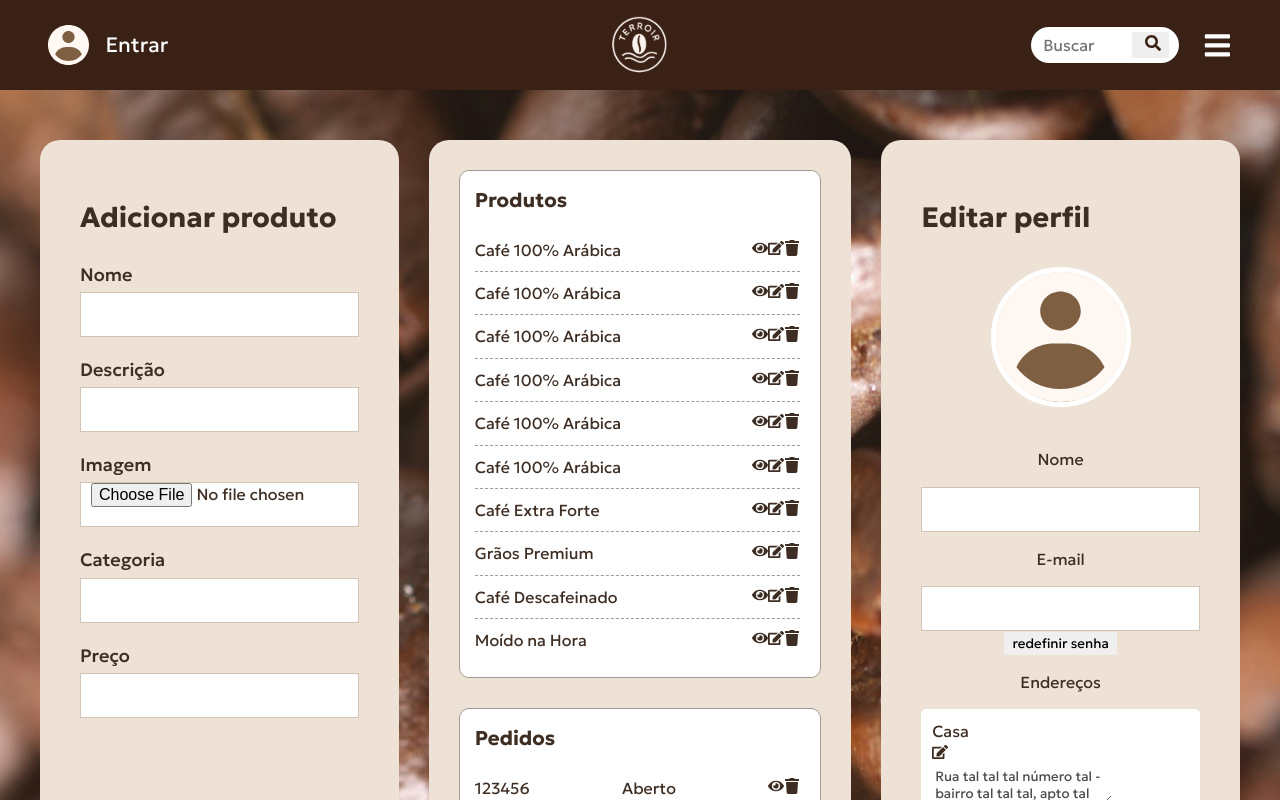
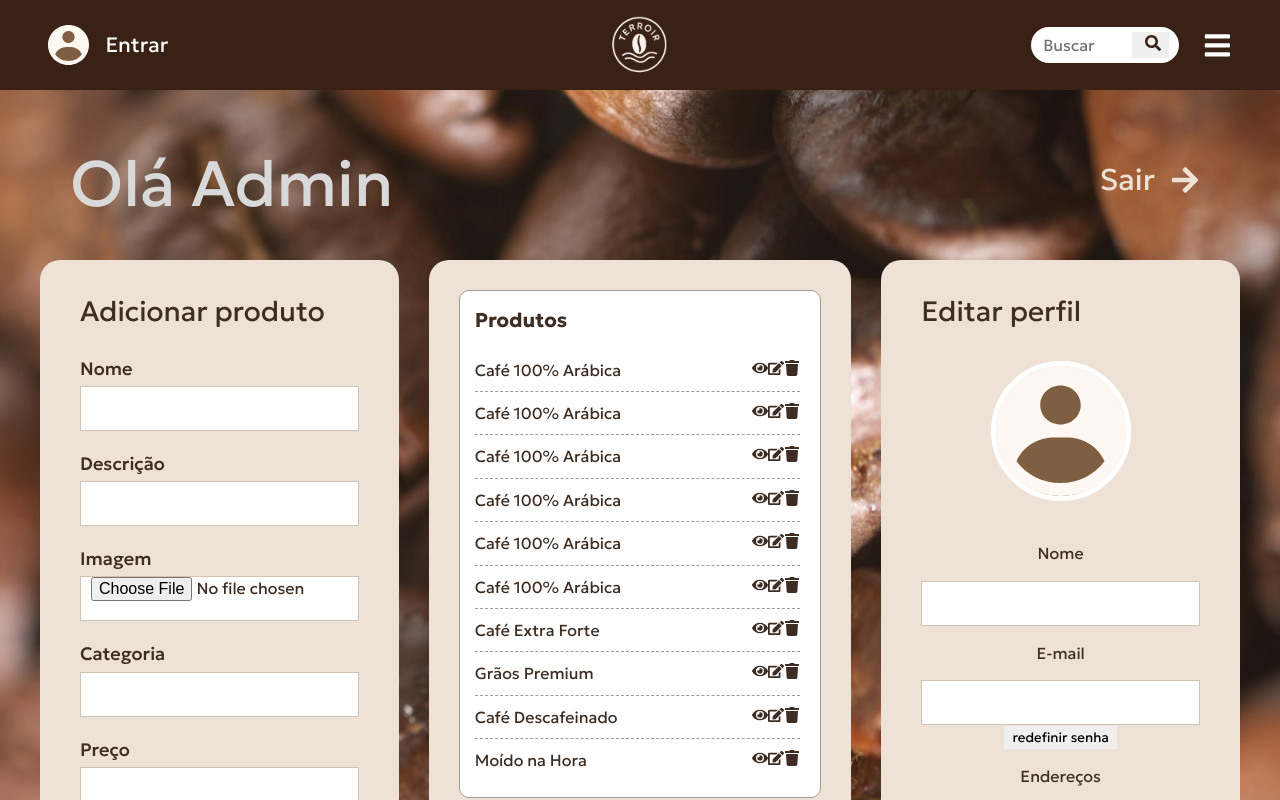
Before and after one commit to ninanovikoffr/Loja-online-cafes-especiais-, a React (Vite) app in the folder FrontEnd/: page /admin in a window 1280 px wide. Shown: the top 800 px of the page. Built offline with nearby package versions, Linux system fonts and the light colour scheme; a web font is replaced by a local one.

Commit message:
Update tela de administrador

```diff
--- a/FrontEnd/src/Pages/Tela_admin/Tela_admin.css
+++ b/FrontEnd/src/Pages/Tela_admin/Tela_admin.css
@@ -30,11 +30,12 @@
     justify-content: space-between;
     align-items: center;
     padding: 100px 80px 30px 40px;
-    margin-top: -80px; /* Puxa o conteúdo para cima, ficando mais alinhado com o protótipo */
+    margin-top: 40px;
+    margin-left:30px; /* Puxa o conteúdo para cima, ficando mais alinhado com o protótipo */
 }
 
 .olaAdmin {
-    font-weight: 500;
+    font-weight: 400;
     font-size: 64px;
     color: var(--color-text-light);
     margin: 0;
@@ -51,8 +52,8 @@
     align-items: center;
     gap: 15px; /* Aumentei o gap entre o texto e a seta */
     padding: 10px 0;
-    margin-top: -30px;
-    font-weight: 500;
+    margin-top: -10px;
+    font-weight: 300;
 }
 .sairbotao svg {
     font-size: 30px;
@@ -82,7 +83,8 @@
 
 .titulo_coluna {
     font-size: 28px;
-    font-weight: 700;
+    font-weight: 400;
+    margin-top:2px;
     margin-bottom: 25px; /* Espaçamento mais próximo */
     text-align: left;
 }
```
